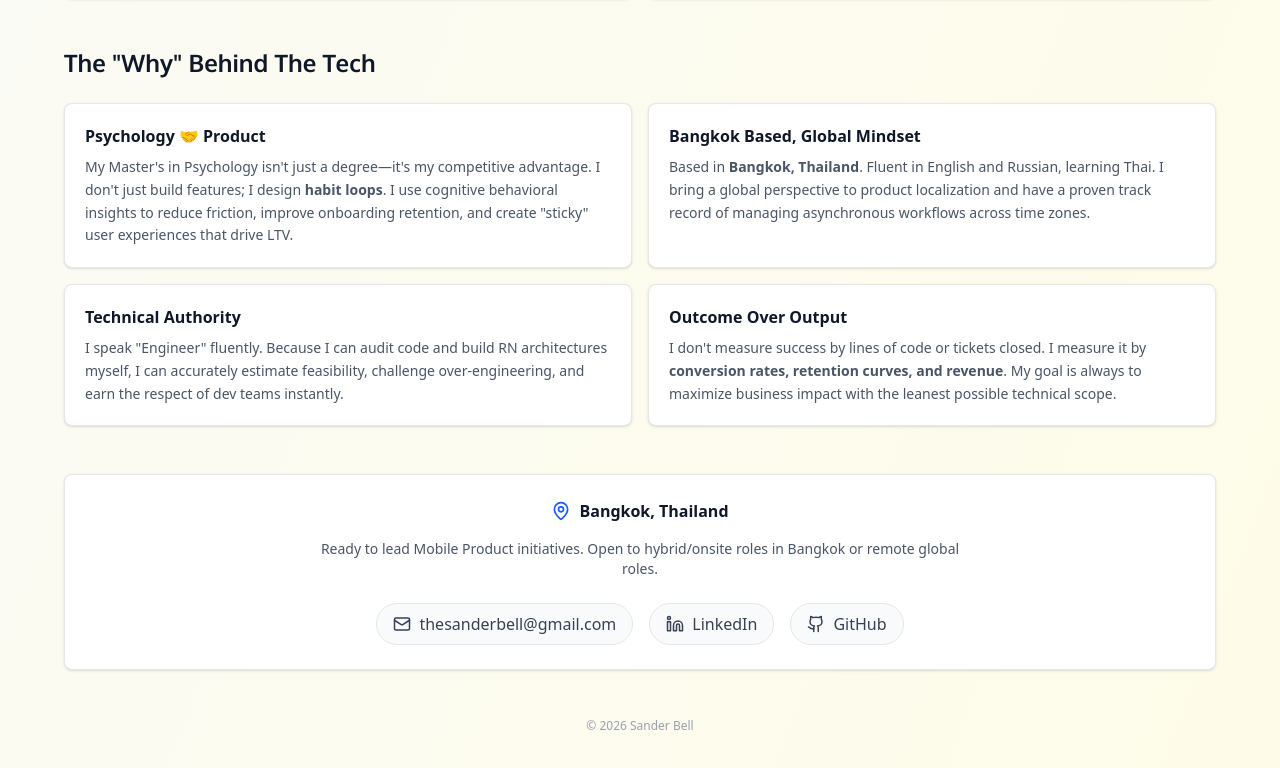
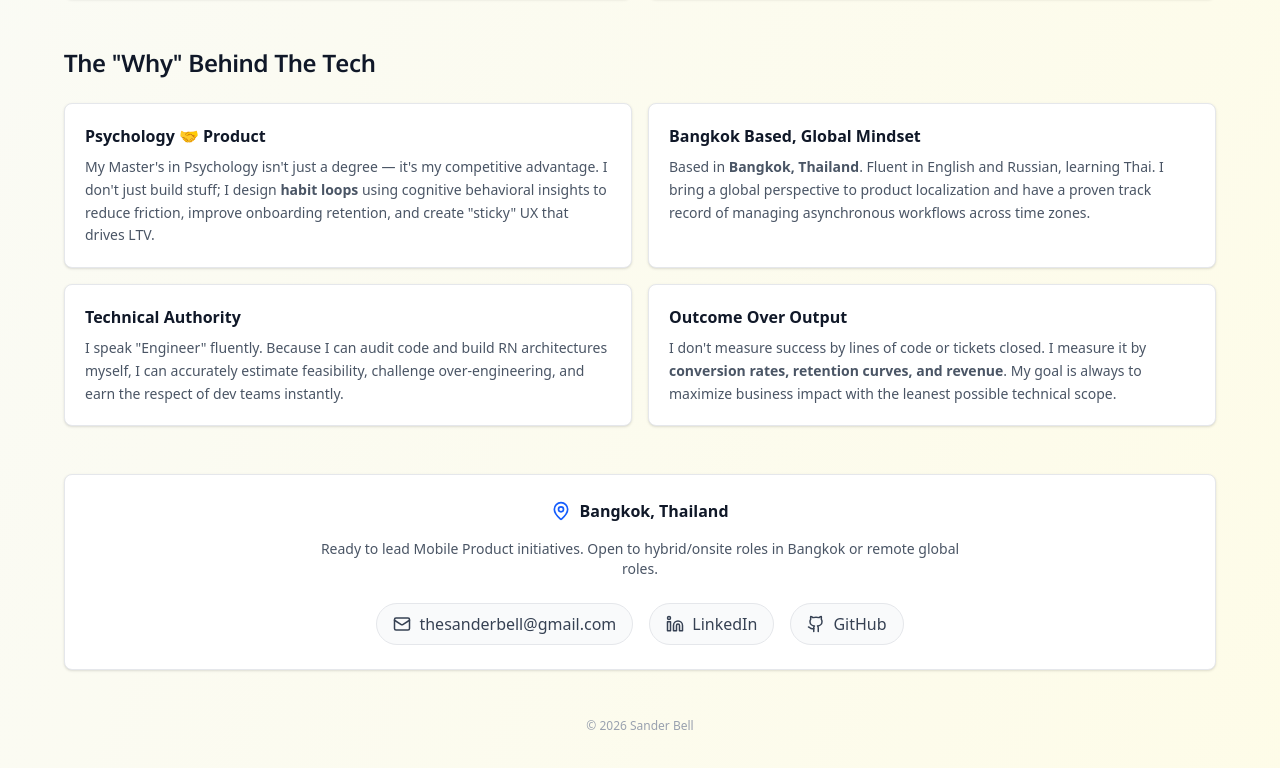
Before and after one commit to sanderbell/sanderbelldev2, a React (Vite) app: page / in a window 1280 px wide. Shown: the part 2575-3343 px from the top of the page. Built offline with nearby package versions, Linux system fonts and the light colour scheme.

Commit message:
Refactor description in App component for clarity and conciseness

```diff
--- a/src/App.tsx
+++ b/src/App.tsx
@@ -459,11 +459,11 @@ function App() {
                 Psychology 🤝 Product
               </h3>
               <p className="text-sm text-gray-600 leading-relaxed">
-                My Master's in Psychology isn't just a degree—it's my
-                competitive advantage. I don't just build features; I design{' '}
-                <strong>habit loops</strong>. I use cognitive behavioral
-                insights to reduce friction, improve onboarding retention, and
-                create "sticky" user experiences that drive LTV.
+                My Master's in Psychology isn't just a degree — it's my
+                competitive advantage. I don't just build stuff; I design{' '}
+                <strong>habit loops</strong> using cognitive behavioral insights
+                to reduce friction, improve onboarding retention, and create
+                "sticky" UX that drives LTV.
               </p>
             </div>
             <div className="bg-white rounded-lg p-5 shadow-sm border border-gray-200">
```
